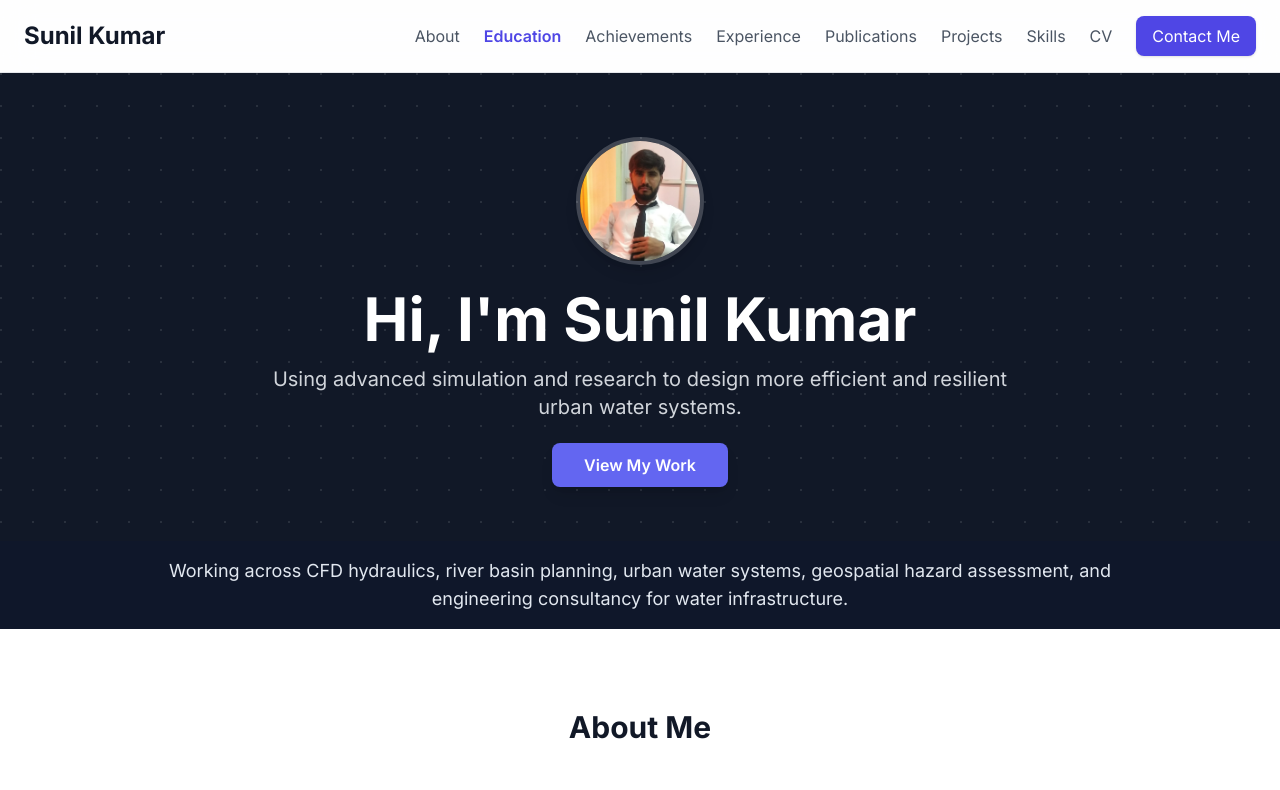
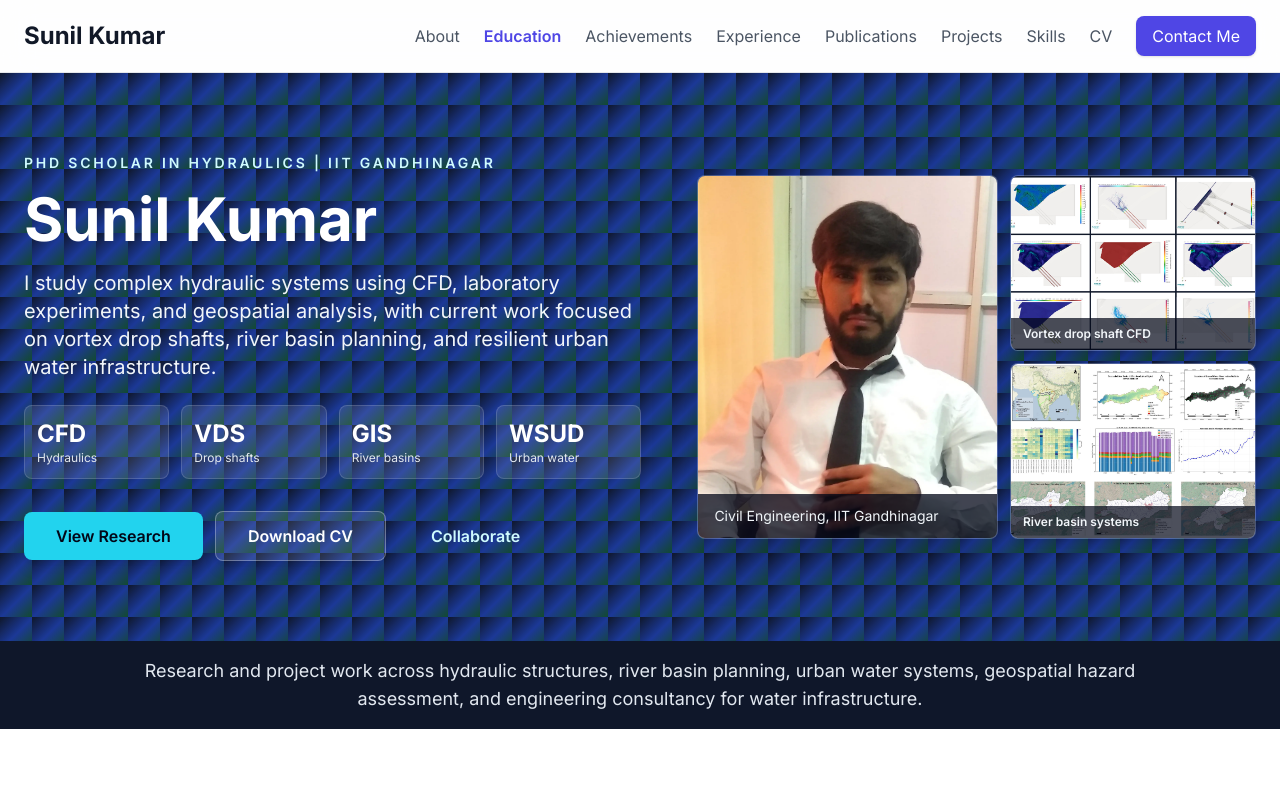
Before and after one commit to sunilkumardhayal/scholar-portal, a website: page index.html in a window 1280 px wide. Shown: the top 790 px of the page. Drawn offline with nearby package versions, Linux system fonts and the light colour scheme.

Commit message:
Upgrade scholar portal hero section

```diff
--- a/index.html
+++ b/index.html
@@ -69,9 +69,21 @@
             font-family: 'Inter', sans-serif;
         }
         .hero-bg {
-            background-color: #111827;
-            background-image: radial-gradient(circle at 1px 1px, rgba(255,255,255,0.1) 1px, transparent 0);
+            background-color: #0f172a;
+            background-image:
+                linear-gradient(135deg, rgba(15, 23, 42, 0.96), rgba(30, 64, 175, 0.82) 52%, rgba(20, 83, 45, 0.84)),
+                radial-gradient(circle at 1px 1px, rgba(255,255,255,0.11) 1px, transparent 0);
             background-size: 2rem 2rem;
+        }
+        .hero-image-grid {
+            grid-template-columns: 1.1fr 0.9fr;
+            grid-template-rows: 11rem 11rem;
+        }
+        @media (max-width: 640px) {
+            .hero-image-grid {
+                grid-template-columns: 1fr 1fr;
+                grid-template-rows: 8rem 8rem;
+            }
         }
         /* Styles for the Back to Top button */
         #to-top-button {
@@ -135,19 +147,66 @@
     </header>
 
     <main>
-        <section id="home" class="hero-bg text-white py-10 md:py-16">
-            <div class="container mx-auto px-6 text-center">
-                <img src="profile.webp" alt="Headshot of Sunil Kumar, a civil engineering researcher" class="w-28 h-28 sm:w-32 sm:h-32 rounded-full object-cover mx-auto mb-6 border-4 border-white/20 shadow-lg" onerror="this.onerror=null;this.src='https://placehold.co/128x128/FFFFFF/333333?text=SK';">
-                <h1 class="text-3xl sm:text-4xl md:text-6xl font-bold leading-tight mb-4">Hi, I'm Sunil Kumar</h1>
-                <p class="text-lg md:text-xl text-gray-300 max-w-3xl mx-auto mb-8">Using advanced simulation and research to design more efficient and resilient urban water systems.</p>
-                <a href="#projects" class="bg-indigo-500 text-white px-8 py-3 rounded-lg font-semibold hover:bg-indigo-600 transition duration-300 transform hover:scale-105 shadow-lg">View My Work</a>
+        <section id="home" class="hero-bg text-white py-12 md:py-16 lg:py-20">
+            <div class="container mx-auto px-6">
+                <div class="grid lg:grid-cols-[1.05fr_0.95fr] gap-10 lg:gap-14 items-center">
+                    <div class="text-center lg:text-left">
+                        <p class="text-xs sm:text-sm font-semibold uppercase tracking-[0.2em] text-cyan-100 mb-4">PhD Scholar in Hydraulics | IIT Gandhinagar</p>
+                        <h1 class="text-4xl sm:text-5xl md:text-6xl font-bold leading-tight mb-5">Sunil Kumar</h1>
+                        <p class="text-lg md:text-xl text-slate-100 max-w-3xl mx-auto lg:mx-0 mb-6">
+                            I study complex hydraulic systems using CFD, laboratory experiments, and geospatial analysis, with current work focused on vortex drop shafts, river basin planning, and resilient urban water infrastructure.
+                        </p>
+                        <div class="grid grid-cols-2 sm:grid-cols-4 gap-3 max-w-3xl mx-auto lg:mx-0 mb-8">
+                            <div class="border border-white/15 bg-white/10 px-3 py-3 rounded-lg">
+                                <p class="text-2xl font-bold">CFD</p>
+                                <p class="text-xs text-slate-200">Hydraulics</p>
+                            </div>
+                            <div class="border border-white/15 bg-white/10 px-3 py-3 rounded-lg">
+                                <p class="text-2xl font-bold">VDS</p>
+                                <p class="text-xs text-slate-200">Drop shafts</p>
+                            </div>
+                            <div class="border border-white/15 bg-white/10 px-3 py-3 rounded-lg">
+                                <p class="text-2xl font-bold">GIS</p>
+                                <p class="text-xs text-slate-200">River basins</p>
+                            </div>
+                            <div class="border border-white/15 bg-white/10 px-3 py-3 rounded-lg">
+                                <p class="text-2xl font-bold">WSUD</p>
+                                <p class="text-xs text-slate-200">Urban water</p>
+                            </div>
+                        </div>
+                        <div class="flex flex-col sm:flex-row items-center justify-center lg:justify-start gap-3">
+                            <a href="#projects" class="w-full sm:w-auto bg-cyan-400 text-slate-950 px-8 py-3 rounded-lg font-semibold hover:bg-cyan-300 transition duration-300 shadow-lg">View Research</a>
+                            <a href="Sunil_CV.pdf" target="_blank" class="w-full sm:w-auto border border-white/30 bg-white/10 text-white px-8 py-3 rounded-lg font-semibold hover:bg-white hover:text-slate-950 transition duration-300 shadow-lg">Download CV</a>
+                            <a href="#contact" class="w-full sm:w-auto border border-transparent text-cyan-100 px-8 py-3 rounded-lg font-semibold hover:bg-white/10 transition duration-300">Collaborate</a>
+                        </div>
+                    </div>
+
+                    <div class="max-w-xl mx-auto lg:mx-0 w-full">
+                        <div class="grid hero-image-grid gap-3">
+                            <figure class="row-span-2 relative overflow-hidden rounded-lg border border-white/15 bg-white/10 shadow-2xl">
+                                <img src="profile.webp" alt="Headshot of Sunil Kumar, a civil engineering researcher" class="h-full w-full object-cover" onerror="this.onerror=null;this.src='https://placehold.co/420x520/0F172A/FFFFFF?text=Sunil+Kumar';">
+                                <figcaption class="absolute inset-x-0 bottom-0 bg-slate-950/75 px-4 py-3 text-sm text-slate-100">
+                                    Civil Engineering, IIT Gandhinagar
+                                </figcaption>
+                            </figure>
+                            <figure class="relative overflow-hidden rounded-lg border border-white/15 bg-white/10 shadow-xl">
+                                <img src="assets/chichlik/chichlik-project-collage.jpg" alt="CFD visualization and project collage for vortex drop shaft research" class="h-full w-full object-cover" onerror="this.onerror=null;this.src='https://placehold.co/320x176/1E40AF/FFFFFF?text=CFD+Hydraulics';">
+                                <figcaption class="absolute inset-x-0 bottom-0 bg-slate-950/70 px-3 py-2 text-xs font-semibold text-slate-100">Vortex drop shaft CFD</figcaption>
+                            </figure>
+                            <figure class="relative overflow-hidden rounded-lg border border-white/15 bg-white/10 shadow-xl">
+                                <img src="assets/cnarmada/cnarmada-project-collage.jpg" alt="River basin planning project collage for cNarmada" class="h-full w-full object-cover" onerror="this.onerror=null;this.src='https://placehold.co/320x176/14532D/FFFFFF?text=River+Basin+Planning';">
+                                <figcaption class="absolute inset-x-0 bottom-0 bg-slate-950/70 px-3 py-2 text-xs font-semibold text-slate-100">River basin systems</figcaption>
+                            </figure>
+                        </div>
+                    </div>
+                </div>
             </div>
         </section>
 
         <section class="py-4 bg-slate-900 text-white">
             <div class="container mx-auto px-6">
                 <p class="text-center text-base md:text-lg text-slate-200 max-w-5xl mx-auto">
-                    Working across CFD hydraulics, river basin planning, urban water systems, geospatial hazard assessment, and engineering consultancy for water infrastructure.
+                    Research and project work across hydraulic structures, river basin planning, urban water systems, geospatial hazard assessment, and engineering consultancy for water infrastructure.
                 </p>
             </div>
         </section>
```
